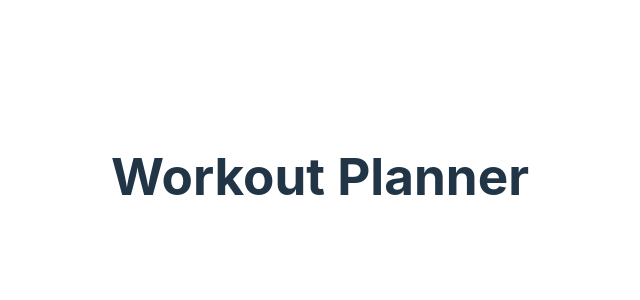
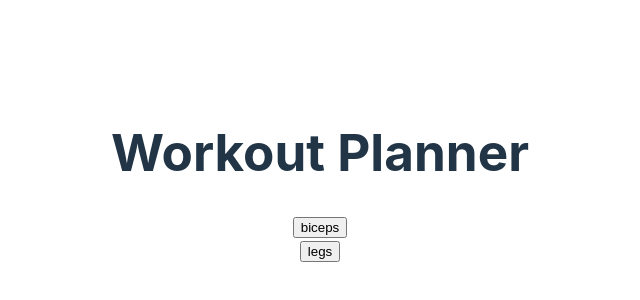
Before and after one commit to simon-s-99/workout-planner, a React (Vite) app: page / in a window 1280 px wide. Shown: the part 224-524 px from the top of the page, without its empty margins (320-960 px from the left). Built offline with nearby package versions, Linux system fonts and the light colour scheme.

Commit message:
basic muscle category component (no functionality)

```diff
--- a/src/App.tsx
+++ b/src/App.tsx
@@ -1,6 +1,7 @@
 import { useState } from "react";
 import "./App.css";
 import type { Settings } from "./types";
+import MuscleCategory from './components/MuscleCategory.tsx';
 
 const App: React.FC = () => {
   const [settings, setSettings] = useState<Settings>({
@@ -12,6 +13,8 @@ const App: React.FC = () => {
   return (
     <div className="App">
       <h1>Workout Planner</h1>
+      <MuscleCategory muscleGroup='biceps'></MuscleCategory>
+      <MuscleCategory muscleGroup='legs'></MuscleCategory>
     </div>
   );
 };
--- /dev/null
+++ b/src/components/MuscleCategory.tsx
@@ -0,0 +1,17 @@
+interface MuscleCategoryProps {
+    muscleGroup: string;
+    // we also need access to the users training goals here so that we
+    // can make a more specific api call with this info
+}
+
+const MuscleCategory: React.FC<MuscleCategoryProps> = ({ muscleGroup }) => {
+    return (
+        <div>
+            <label>
+                <input type="button" name="categoryDropdown" value={muscleGroup}></input>
+            </label>
+        </div>
+    );
+};
+
+export default MuscleCategory;
```
